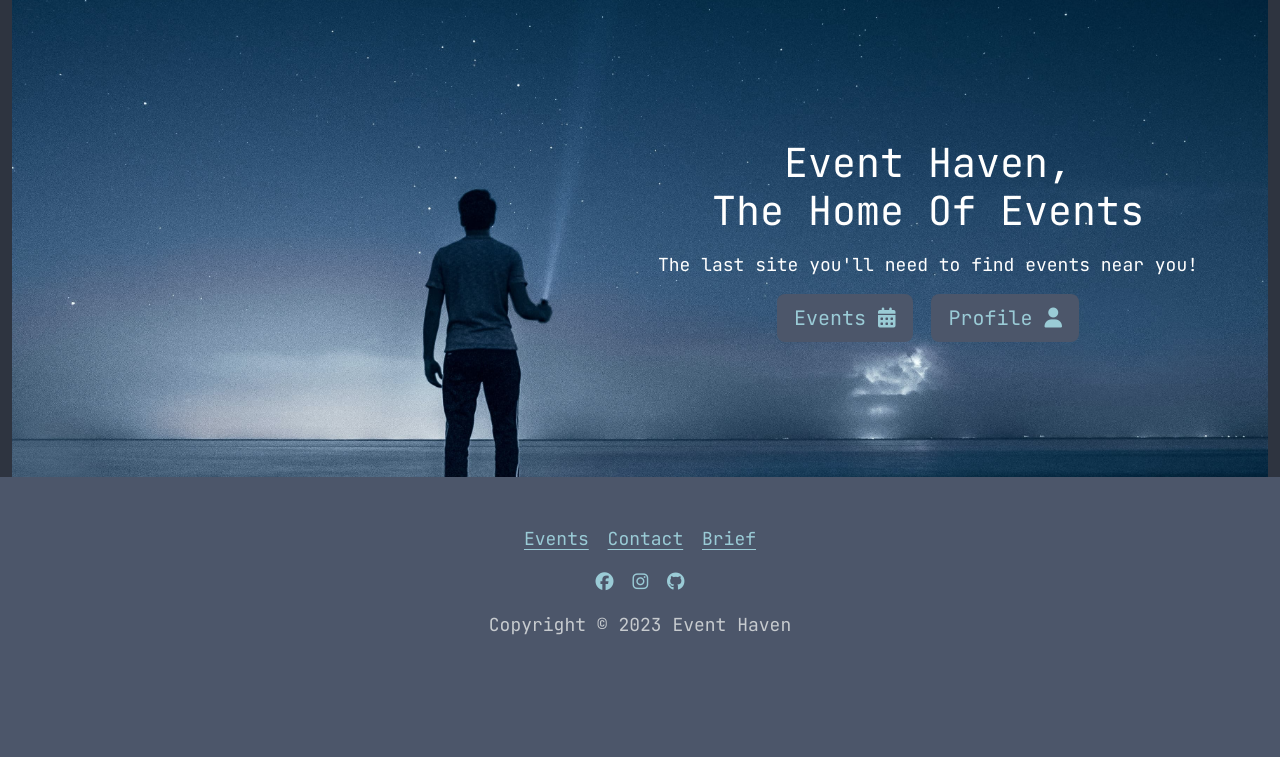
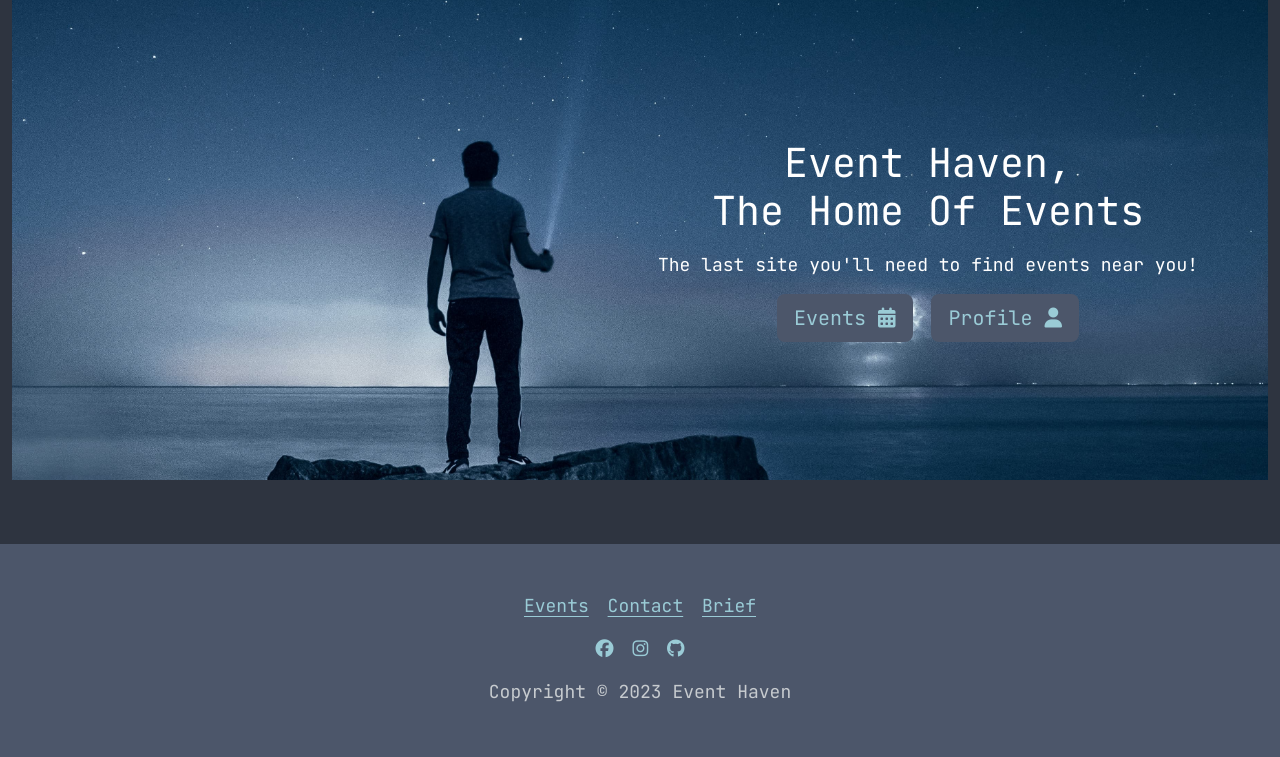
Before and after one commit to InfiniteEndeavours/Milestone-3-Event-Site, a Flask app: page / in a window 1280 px wide. Shown: the part 110-867 px from the top of the page. Before the commit the page ends 745 px from the top, so only its background shows below. Run offline with Flask 3, Linux system fonts and the light colour scheme; data that the repository does not hold is empty; some libraries are stand-ins or nearby versions.

Commit message:
Update styles.css - Make footer static

```diff
--- a/event_finder/static/css/styles.css
+++ b/event_finder/static/css/styles.css
@@ -74,7 +74,7 @@ body {
 
 footer {
     background-color: #4C566A;
-    position: absolute;
+    position: static;
     bottom: 0;
     width: 100%;
 }
```
